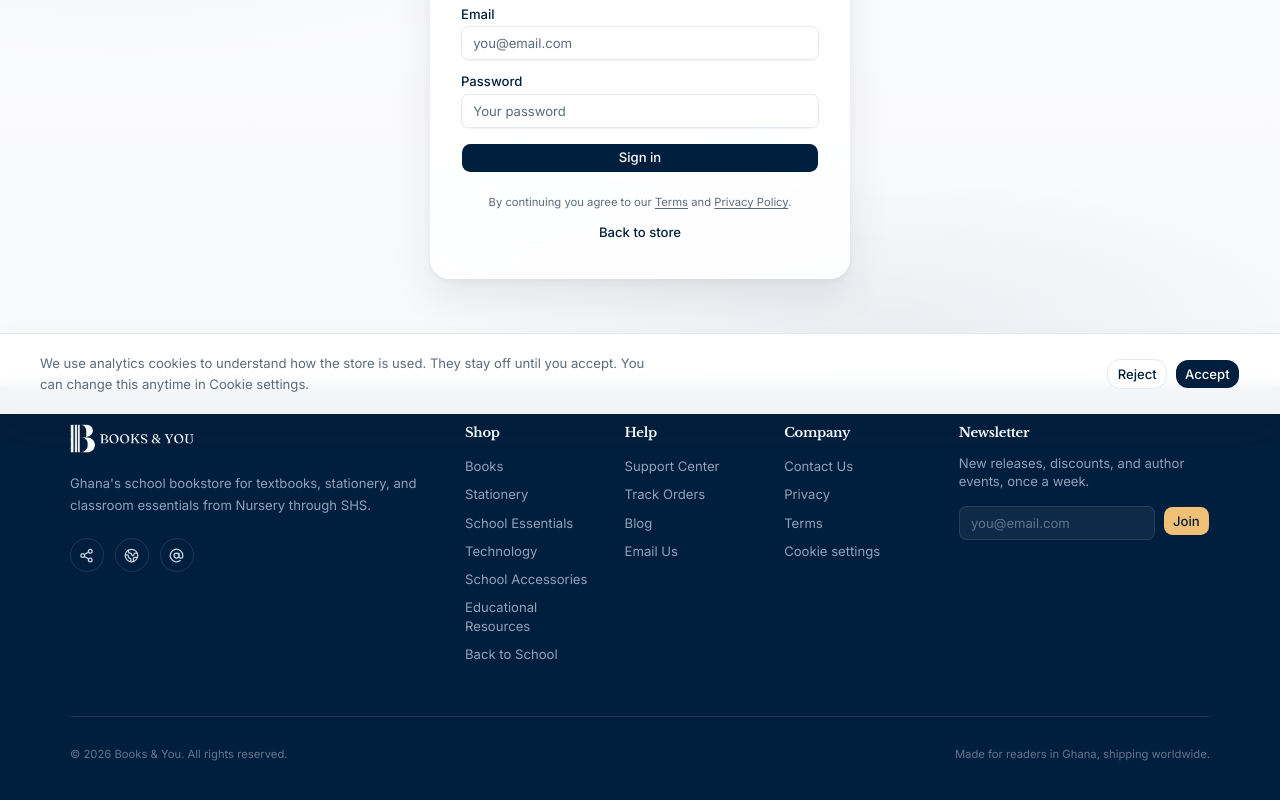
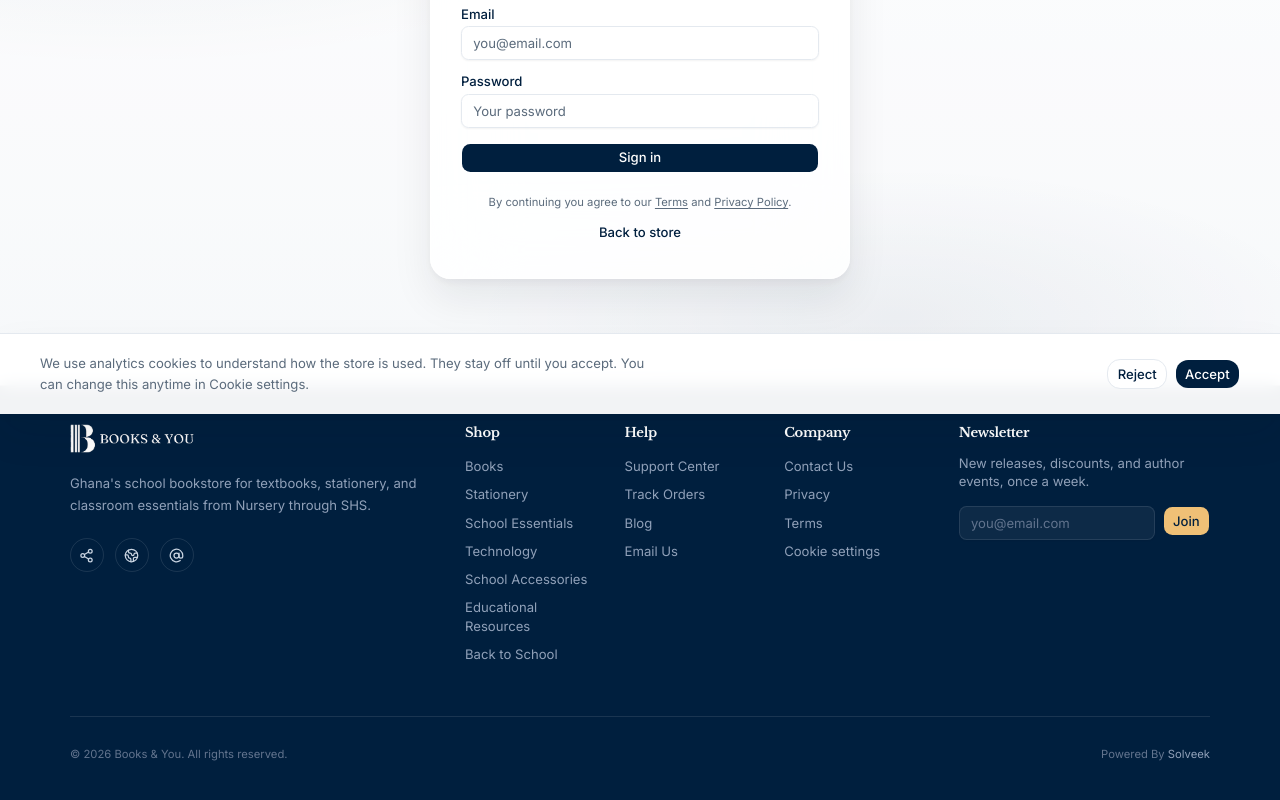
Before and after one commit to eliroy-del/books-and-you, a Next.js app: page /auth in a window 1280 px wide. Shown: the part 386-1186 px from the top of the page. Built offline with nearby package versions, Linux system fonts and the light colour scheme; no server answers.

Commit message:
Credit Solveek in the footer with a link to solveek.com.

```diff
--- a/src/components/layout/site-footer.tsx
+++ b/src/components/layout/site-footer.tsx
@@ -110,7 +110,17 @@
 
         <div className="mt-14 flex flex-col gap-3 border-t border-white/10 pt-8 text-xs text-slate-500 sm:flex-row sm:items-center sm:justify-between">
           <p>© {new Date().getFullYear()} {siteConfig.name}. All rights reserved.</p>
-          <p>Made for readers in Ghana, shipping worldwide.</p>
+          <p>
+            Powered By{" "}
+            <a
+              href="https://www.solveek.com"
+              target="_blank"
+              rel="noopener noreferrer"
+              className="text-slate-400 transition hover:text-gold"
+            >
+              Solveek
+            </a>
+          </p>
         </div>
       </div>
     </footer>
```
